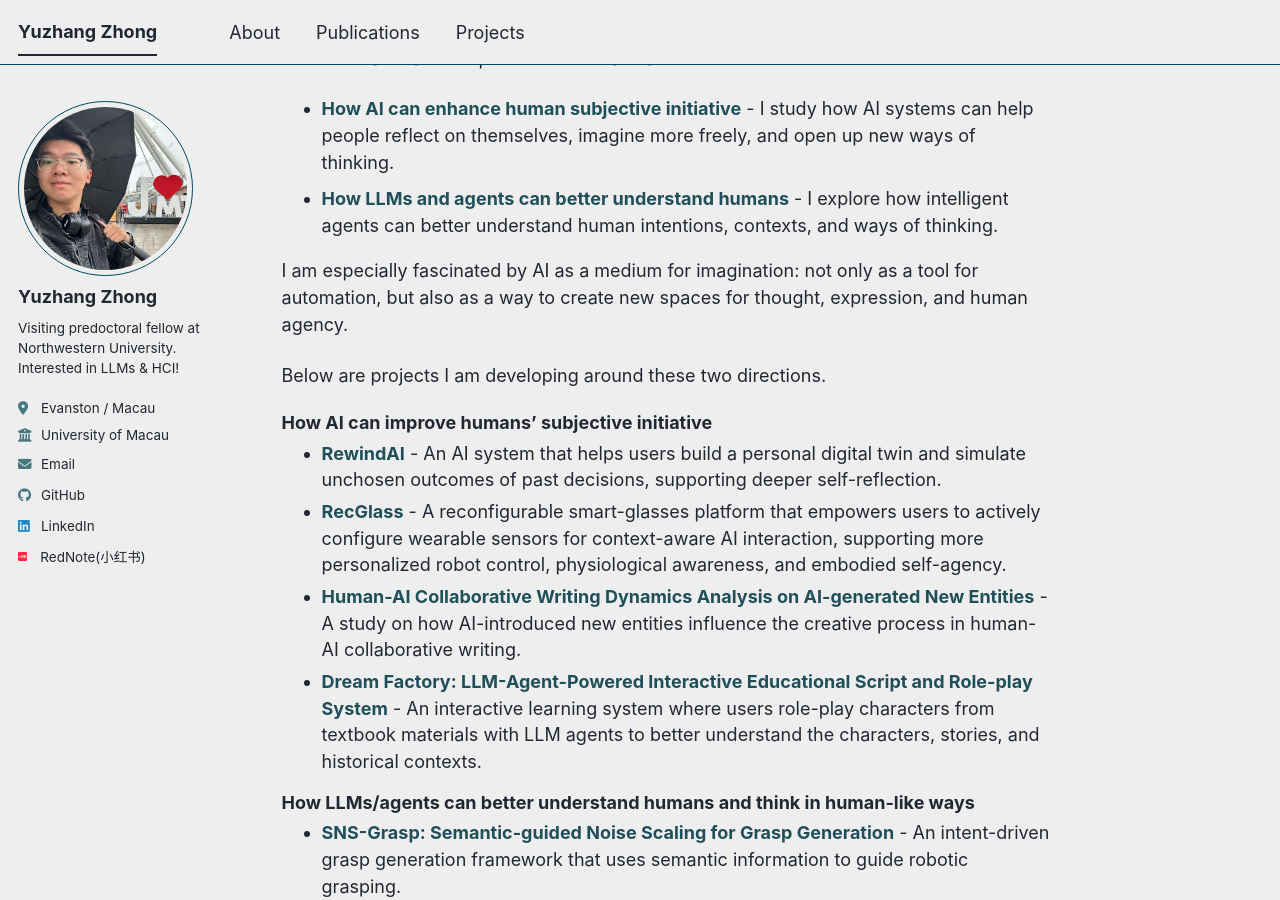
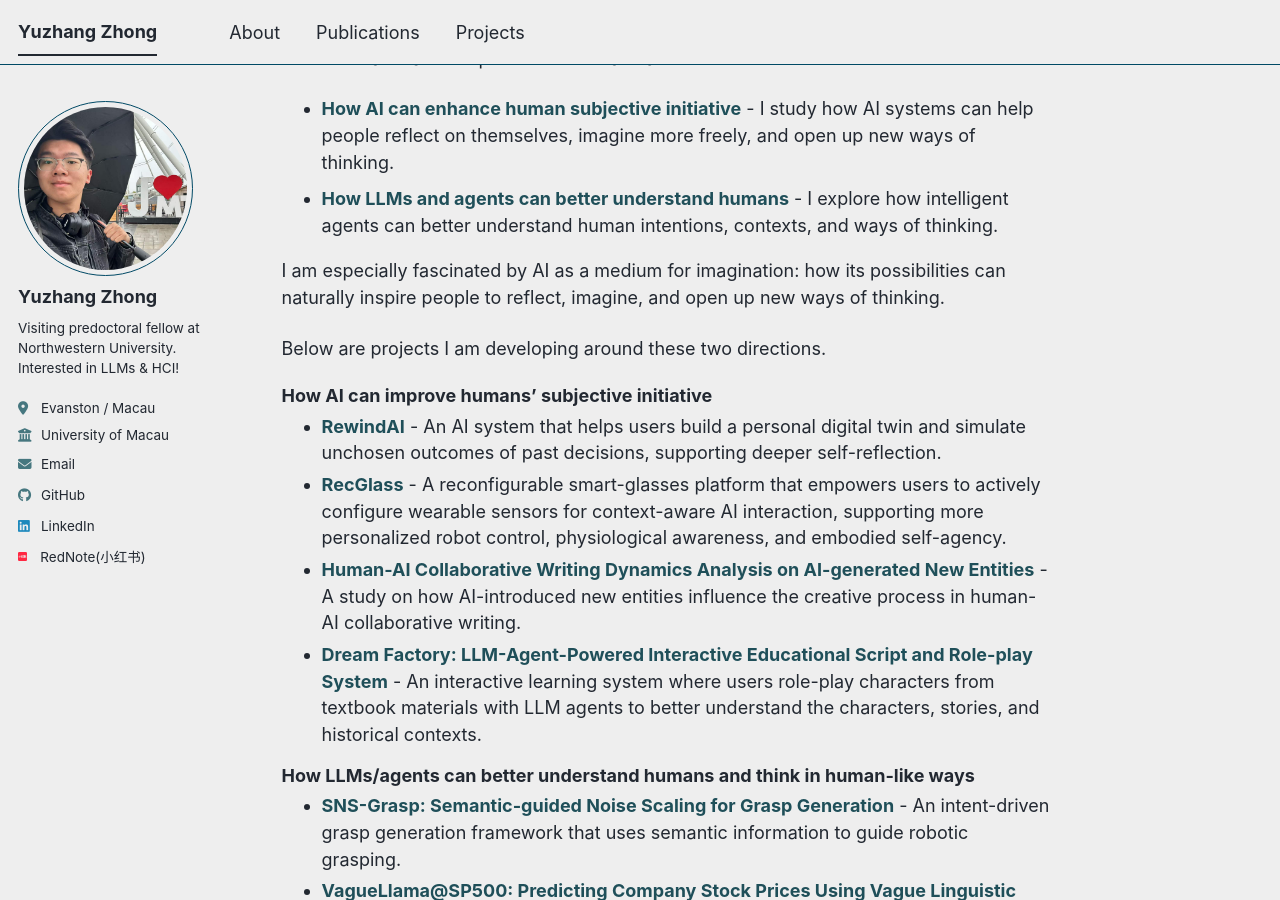
Before and after one commit to yuzhang-zhong/yuzhang-zhong.github.io, a Jekyll site: the page built from _pages/about.md, in a window 1280 px wide and 900 px high, scrolled down 311 px. Built offline with Jekyll 4.4.1, drawn with Linux system fonts in a browser that asks for light colours; a style sheet for code colours, icons or effects is not loaded.

Commit message:
Adjust imagination wording

```diff
--- a/_pages/about.md
+++ b/_pages/about.md
@@ -19,9 +19,9 @@ focus on the bidirectional relationship between humans and AI:
 - <span class="project-name">How AI can enhance human subjective initiative</span> - I study how AI systems can help people reflect on themselves, imagine more freely, and open up new ways of thinking.
 - <span class="project-name">How LLMs and agents can better understand humans</span> - I explore how intelligent agents can better understand human intentions, contexts, and ways of thinking.
 
-I am especially fascinated by AI as a medium for imagination: not only as a tool
-for automation, but also as a way to create new spaces for thought, expression,
-and human agency.
+I am especially fascinated by AI as a medium for imagination: how its
+possibilities can naturally inspire people to reflect, imagine, and open up new
+ways of thinking.
 
 Below are projects I am developing around these two directions.
 
```
